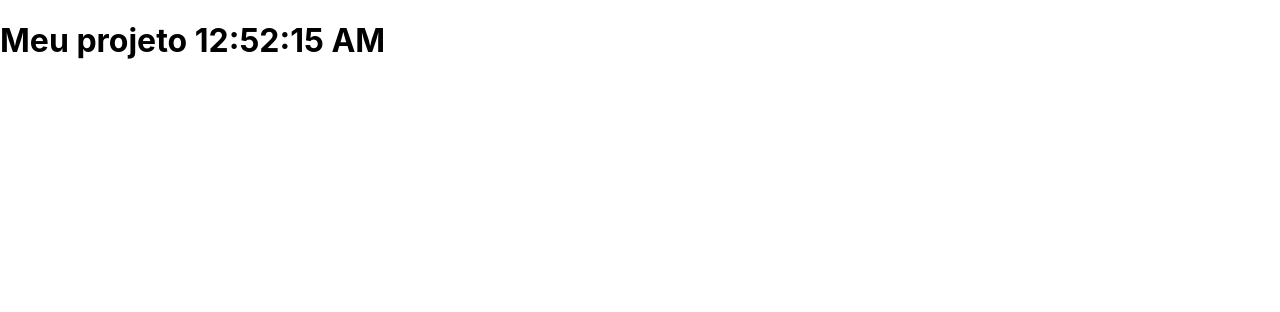
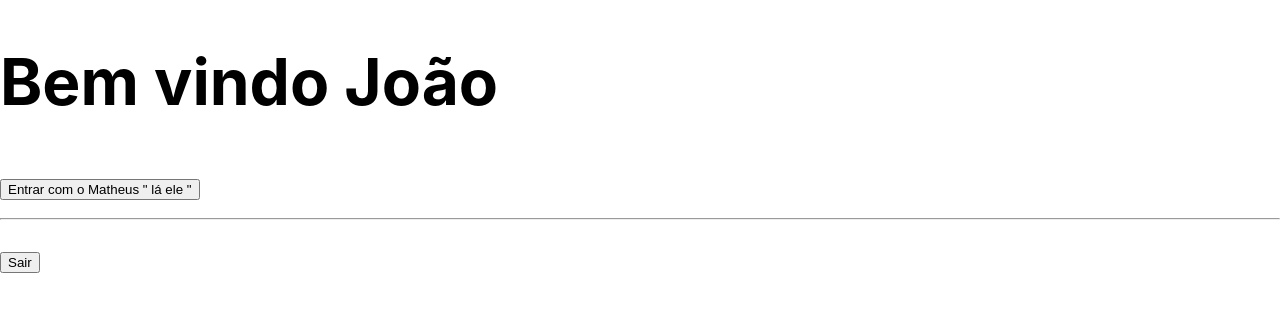
Before and after one commit to AntonioFernando0/react, a React (Create React App) app in the folder meuapp/: page / in a window 1280 px wide. Shown: the top 312 px of the page. Built offline with nearby package versions, Linux system fonts and the light colour scheme.

Commit message:
Aprendendo o conceito
Mais uma vez estou empenhado a aprender sobre os components.

```diff
--- a/meuapp/src/App.js
+++ b/meuapp/src/App.js
@@ -1,46 +1,27 @@
 // Importação do React e do componente base 'Component' da biblioteca React
 import React, { Component } from "react";
+import Membro from './components/Membro/Membro';
 
-class App extends Component {
-    constructor(props){
-      super(props)
-      this.state = {
-        hora: "00:00:00"
-      }
-
-    }
-
-    componentDidMount(){
-
-      setInterval(() => {
-        this.setState({
-          hora: new Date().toLocaleTimeString()
-        })
-
-      }, 1000 )
-
-
-    }
+class App extends Component{
 
   render(){
     return(
 
       <div>
+
         <h1>
-          Meu projeto {this.state.hora}
+            <Membro nome = "João" />
+        </h1>
 
-
-        </h1>
       </div>
 
 
     )
-
   }
 
 
 
 }
 
-// Exporta o componente 'App' para ser usado em outros arquivos
+// Exporta o componente 'App' para que ele possa ser utilizado em outros arquivos do projeto
 export default App;
--- /dev/null
+++ b/meuapp/src/components/Membro/Membro.js
@@ -0,0 +1,47 @@
+import { Component } from "react";
+
+
+
+class Membro extends Component{
+
+    constructor(props){
+        super(props);
+        this.state = {
+
+            nome: props.nome
+
+        }
+
+        this.entrar = this.entrar.bind(this);
+        this.sair = this.sair.bind(this)
+
+    }
+    entrar(){
+
+            this.setState({nome: 'Matheus'})
+    }
+
+    sair(){
+            this.setState({nome: 'João'})
+    }
+
+    render(){
+        return(
+            <div>
+                <h1>
+
+                    Bem vindo {this.state.nome}
+
+                </h1>
+                <button onClick={this.entrar}>
+                    Entrar com o Matheus " lá ele "
+                </button>
+                    <hr></hr>
+                <button onClick={this.sair}> Sair </button>
+            </div>
+        )
+    }
+}
+
+
+export default Membro;
```
